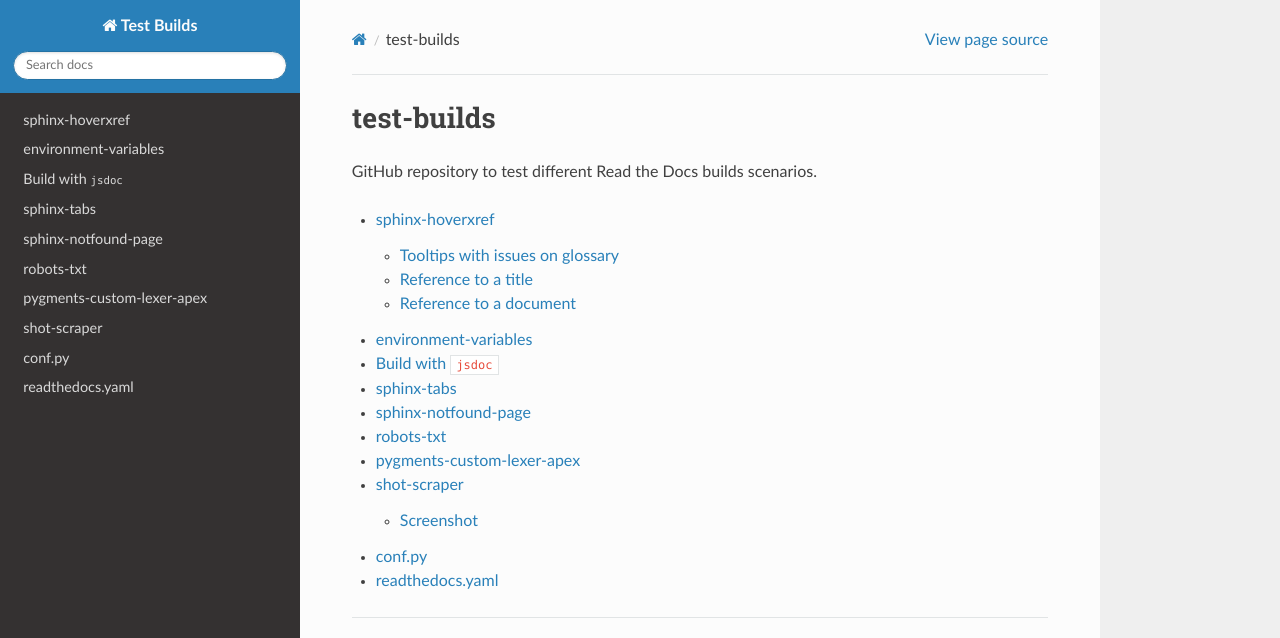
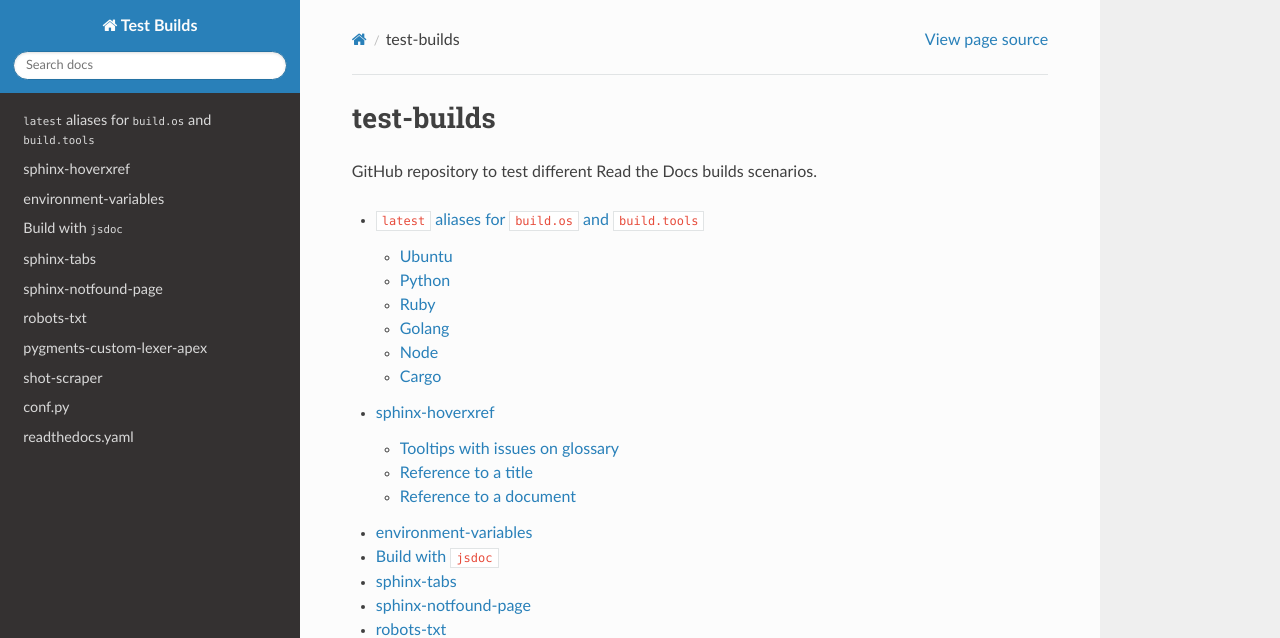
Before and after one commit to readthedocs/test-builds, a Sphinx documentation site: the page built from docs/index.rst, in a window 1280 px wide and 1124 px high, cut to the strip 0-638 px from the top of the window. Built offline with Sphinx 7.4.7 and the Read the Docs theme 2.0.0, drawn with Linux system fonts in a browser that asks for light colours.

Commit message:
Build using `latest` aliases

```diff
--- a/docs/index.rst
+++ b/docs/index.rst
@@ -5,6 +5,7 @@
 
 .. toctree::
 
+   latest-aliases
    hoverxref
    environment-variables
    jsdoc
--- /dev/null
+++ b/docs/latest-aliases.rst
@@ -0,0 +1,44 @@
+``latest`` aliases for ``build.os`` and ``build.tools``
+=======================================================
+
+Ubuntu
+------
+
+.. runblock:: console
+
+   $ lsb_release -a
+
+Python
+------
+
+.. runblock:: console
+
+   $ python --version
+
+Ruby
+----
+
+.. runblock:: console
+
+	 $ ruby --version
+
+Golang
+------
+
+.. runblock:: console
+
+	 $ go version
+
+Node
+----
+
+.. runblock:: console
+
+	 $ node --version
+
+Cargo
+-----
+
+.. runblock:: console
+
+	 $ cargo --version
```
Also changed, not shown: .readthedocs.yaml.
